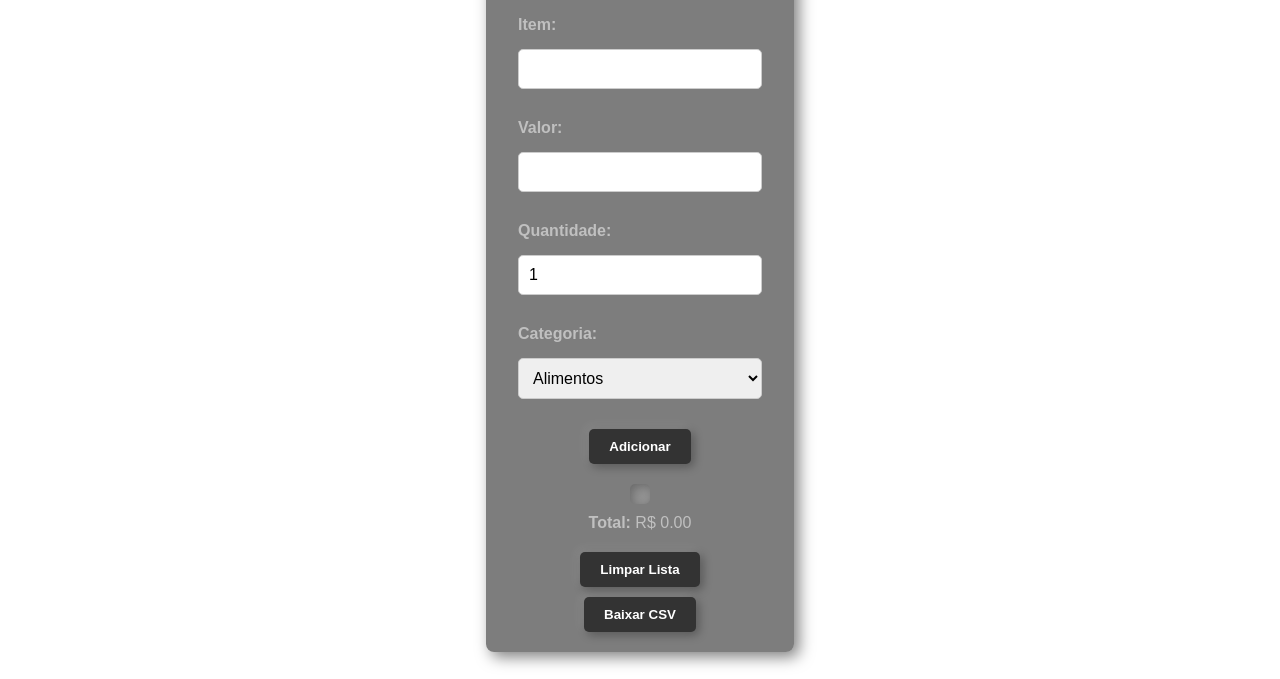
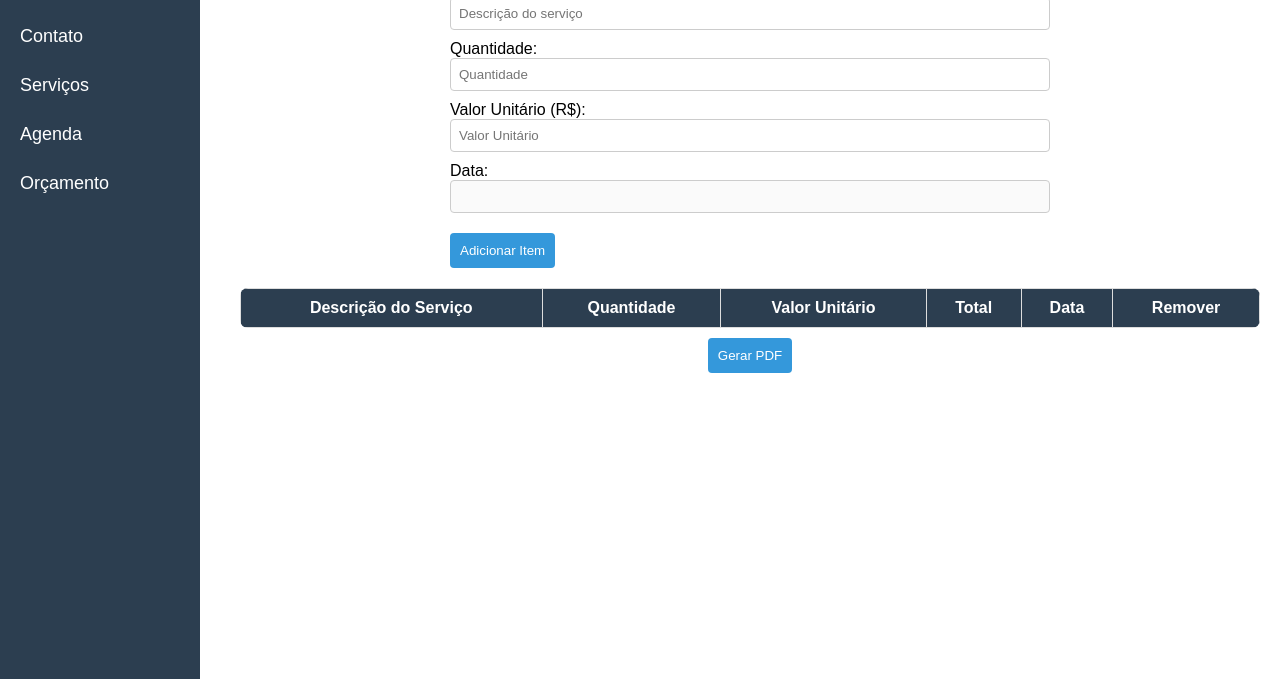
Before and after one commit to WallyMuniz/Projeto_Qualidade, a plain HTML site: page index.html in a window 1280 px wide. Shown: the part 121-800 px from the top of the page. Drawn offline with nearby package versions, Linux system fonts and the light colour scheme.

Commit message:
Update index.html

```diff
--- a/index.html
+++ b/index.html
@@ -1,251 +1,316 @@
 <!DOCTYPE html>
-<html lang="pt-br">
+<html lang="pt-BR">
 <head>
   <meta charset="UTF-8">
   <meta name="viewport" content="width=device-width, initial-scale=1.0">
   <link rel="icon" href="favicon.ico" type="image/x-icon">
-    <title>Lista de Compras</title>
+  <title>BW Serviços</title>
   <style>
     body {
+      font-family: Arial, sans-serif;
       margin: 0;
+      padding: 0;
+      display: flex;
+      flex-direction: row;
       min-height: 100vh;
-            height: auto;
-            background-image: url('imagem.jpg');
-            background-size: cover;
-            display: flex;
-            justify-content: center;
-            align-items: center;
-            font-family: Arial, sans-serif;
-            color: #ffffff;
-            overflow-y: auto;
-            overflow-x: hidden;
+    }
+    .menu-lateral {
+      width: 200px;
+      background-color: #2c3e50;
+      color: white;
+      padding: 20px;
+      height: 100vh;
+      position: fixed;
+      box-sizing: border-box;
+    }
+    .menu-lateral a {
+      display: block;
+      color: white;
+      text-decoration: none;
+      padding: 10px 0;
+      font-size: 18px;
+      margin-bottom: 8px;
+    }
+    .menu-lateral a:hover {
+      background-color: #34495e;
+      border-radius: 4px;
+    }
+    .conteudo {
+      margin-left: 220px;
+      padding: 20px;
+      flex-grow: 1;
+      box-sizing: border-box;
+    }
+    .conteudo h1 {
+      text-align: center;
+    }
+    .tabela-container {
+      width: 100%;
+      margin-top: 20px;
+      overflow-x: auto;
+    }
+    table {
+      width: 100%;
+      border-collapse: collapse;
+      border-radius: 8px;
+      overflow: hidden;
+    }
+    th, td {
+      border: 1px solid #ddd;
+      padding: 10px;
+      text-align: center;
+    }
+    th {
+      background-color: #2c3e50;
+      color: white;
+    }
+    td {
+      background-color: #ecf0f1;
+    }
+    input[type="number"], input[type="text"] {
+      width: 100%;
+      padding: 8px;
+      border: 1px solid #ccc;
+      border-radius: 4px;
+      margin-bottom: 10px;
+      box-sizing: border-box;
+    }
+    button {
+      background-color: #3498db;
+      color: white;
+      border: none;
+      padding: 10px;
+      cursor: pointer;
+      margin-top: 10px;
+      border-radius: 4px;
+      transition: background-color 0.3s ease;
+    }
+    button:hover {
+      background-color: #2980b9;
+    }
+    .formulario-container {
+      max-width: 600px;
+      margin: 0 auto;
     }
 
-        .container {
-            background:#00000082;
-            padding: 20px;
-            border-radius: 8px;
-            box-shadow: 5px 5px 15px rgba(0, 0, 0, 0.5), -5px -5px 15px rgba(255, 255, 255, 0.1);
-            max-width: 600px;
-            text-align: center;
-            display: flex;
-            flex-direction: column;
-            align-items: center;
+    /* Responsividade */
+    @media (max-width: 768px) {
+      .menu-lateral {
+        width: 150px;
       }
-
-        h1 {
-            font-size: 2em;
-            color: #e0e0e0;
-            text-shadow: 2px 2px 5px rgba(255, 255, 255, 0.2);
+      .conteudo {
+        margin-left: 160px;
       }
-
-        p, label {
-            font-size: 1em;
-            color: #c0c0c0;
-            margin: 10px 0;
+      table {
+        font-size: 12px;
       }
-
-        label {
-            display: block;
-            text-align: left;
-            width: 100%;
     }
-
-        .form-group {
-            display: flex;
-            flex-direction: column;
-            align-items: stretch;
-            width: 100%;
-            margin-bottom: 20px;
+    @media (max-width: 480px) {
+      .menu-lateral {
+        width: 100px;
       }
-
-        input, select {
-            padding: 10px;
-            margin-top: 5px;
-            border: 1px solid #ccc;
-            border-radius: 5px;
-            font-size: 1em;
+      .conteudo {
+        margin-left: 110px;
       }
-
-        button {
-            background-color: #333333;
-            color: #ffffff;
-            border: none;
-            padding: 10px 20px;
-            border-radius: 5px;
-            cursor: pointer;
-            box-shadow: 3px 3px 10px rgba(0, 0, 0, 0.3), -3px -3px 10px rgba(255, 255, 255, 0.1);
-            transition: 0.3s;
-            margin-top: 10px;
+      table {
+        font-size: 10px;
       }
-
-        button:hover {
-            background-color: #444444;
-            box-shadow: inset 2px 2px 8px rgba(255, 255, 255, 0.1), inset -2px -2px 8px rgba(0, 0, 0, 0.3);
     }
-
-        .item {
-            display: flex;
-            justify-content: space-between;
-            align-items: center;
-            margin: 10px 0;
-            padding: 10px;
-            background: #00000082;
-            border-radius: 5px;
-        }
-
-        .item span {
-            margin-right: 10px;
-        }
-
-        #respLista {
-            max-height: 300px;
-            overflow-y: auto;
-            margin-top: 20px;
-            padding: 10px;
-            background: #ffffff26;
-            border-radius: 5px;
-            box-shadow: inset 2px 2px 10px rgba(0, 0, 0, 0.3), inset -2px -2px 10px rgba(255, 255, 255, 0.1);
-        }
-
   </style>
 </head>
 <body>
-    <div class="container">
-        <h1>Lista de Compras</h1>
 
-        <form id="formulario">
-            <div class="form-group">
-                <label for="item"><b>Item:</b></label>
-                <input type="text" id="item" name="item" required>
+  <!-- Menu Lateral -->
+  <div class="menu-lateral">
+    <h2>Menu</h2>
+    <a href="#">Home</a>
+    <a href="#">Contato</a>
+    <a href="#">Serviços</a>
+    <a href="#">Agenda</a>
+    <a href="#">Orçamento</a>
   </div>
 
-            <div class="form-group">
-                <label for="valor"><b>Valor:</b></label>
-                <input type="number" id="valor" name="valor" step="0.01" required>
+  <!-- Conteúdo Principal -->
+  <div class="conteudo">
+    <h1>Orçamento</h1>
+
+    <!-- Formulário de Adição de Item -->
+    <div class="formulario-container">
+      <label for="descricao">Descrição do Serviço:</label>
+      <input type="text" id="descricao" placeholder="Descrição do serviço">
+
+      <label for="quantidade">Quantidade:</label>
+      <input type="number" id="quantidade" placeholder="Quantidade" onchange="calcularTotal()">
+
+      <label for="valor-unitario">Valor Unitário (R$):</label>
+      <input type="number" id="valor-unitario" placeholder="Valor Unitário" onchange="calcularTotal()">
+
+      <label for="data">Data:</label>
+      <input type="text" id="data" value="" disabled>
+
+      <button onclick="adicionarItem()">Adicionar Item</button>
     </div>
 
-            <div class="form-group">
-                <label for="quantidade"><b>Quantidade:</b></label>
-                <input type="number" id="quantidade" name="quantidade" value="1" min="1" required>
+    <!-- Tabela de Orçamento -->
+    <div class="tabela-container">
+      <table id="tabela-orcamento">
+        <thead>
+          <tr>
+            <th>Descrição do Serviço</th>
+            <th>Quantidade</th>
+            <th>Valor Unitário</th>
+            <th>Total</th>
+            <th>Data</th>
+            <th>Remover</th>
+          </tr>
+        </thead>
+        <tbody>
+          <!-- Linhas serão adicionadas aqui dinamicamente -->
+        </tbody>
+      </table>
     </div>
 
-            <div class="form-group">
-                <label for="categoria"><b>Categoria:</b></label>
-                <select id="categoria" name="categoria" required>
-                    <option value="Alimentos">Alimentos</option>
-                    <option value="Bebidas">Bebidas</option>
-                    <option value="Proteínas">Proteínas</option>
-                    <option value="Frios">Frios</option>
-                    <option value="Frutas, Verduras e Legumes">Frutas, Verduras e Legumes</option>
-                    <option value="Higiene & Limpeza">Higiene & Limpeza</option>
-                </select>
+    <!-- Botão Gerar PDF -->
+    <div style="text-align: center;">
+      <button id="gerar-pdf" onclick="salvarPDF()">Gerar PDF</button>
     </div>
-
-            <button type="submit"><b>Adicionar</b></button>
-        </form>
-
-        <div id="respLista"></div>
-        <p><strong><b>Total:</b></strong> R$ <span id="total">0.00</span></p>
-
-        <button id="limparLista"><b>Limpar Lista</b></button>
-        <button id="baixarCSV"><b>Baixar CSV</b></button>
   </div>
 
   <script>
-        const formulario = document.querySelector('#formulario');
-        const respLista = document.querySelector('#respLista');
-        const totalDisplay = document.querySelector('#total');
-        const limparListaBtn = document.querySelector('#limparLista');
-        const baixarCSVBtn = document.querySelector('#baixarCSV');
+    // Função para obter a data atual no formato DD/MM/AAAA
+    function getDataAtual() {
+      const data = new Date();
+      const dia = ("0" + data.getDate()).slice(-2);
+      const mes = ("0" + (data.getMonth() + 1)).slice(-2);
+      const ano = data.getFullYear();
+      return `${dia}/${mes}/${ano}`;
+    }
 
-        let listaDeCompras = JSON.parse(localStorage.getItem('listaDeCompras')) || [];
-        let total = listaDeCompras.reduce((sum, item) => sum + item.valor * item.quantidade, 0);
+    // Função para calcular o total
+    function calcularTotal() {
+      const quantidade = document.getElementById('quantidade').value;
+      const valorUnitario = document.getElementById('valor-unitario').value;
+      const total = quantidade * valorUnitario;
+      document.getElementById('total').value = total.toFixed(2);
+    }
 
-        function atualizarExibicao() {
-            let categorias = {
-                'Alimentos': [],
-                'Bebidas': [],
-                'Proteínas': [],
-                'Frios': [],
-                'Frutas, Verduras e Legumes': [],
-                'Higiene & Limpeza': []
-            };
+    // Função para adicionar um item à tabela
+    function adicionarItem() {
+      const descricao = document.getElementById('descricao').value;
+      const quantidade = document.getElementById('quantidade').value;
+      const valorUnitario = document.getElementById('valor-unitario').value;
 
-            listaDeCompras.forEach(item => {
-                categorias[item.categoria].push(item);
+      if (!descricao || !quantidade || !valorUnitario) {
+        alert('Por favor, preencha todos os campos.');
+        return;
+      }
+
+      if (quantidade <= 0 || valorUnitario <= 0) {
+        alert('A quantidade e o valor unitário devem ser maiores que zero.');
+        return;
+      }
+
+      const data = getDataAtual();
+      const total = (quantidade * valorUnitario).toFixed(2);
+
+      const tabela = document.getElementById('tabela-orcamento').getElementsByTagName('tbody')[0];
+      const novaLinha = tabela.insertRow();
+
+      novaLinha.innerHTML = `
+        <td>${descricao}</td>
+        <td>${quantidade}</td>
+        <td>${parseFloat(valorUnitario).toFixed(2)}</td>
+        <td>${total}</td>
+        <td>${data}</td>
+        <td><button onclick="removerItem(this)">Remover</button></td>
+      `;
+
+      // Limpar campos após adicionar
+      document.getElementById('descricao').value = '';
+      document.getElementById('quantidade').value = '';
+      document.getElementById('valor-unitario').value = '';
+      document.getElementById('data').value = data;
+
+      // Salvar no localStorage
+      salvarOrcamento();
+    }
+
+    // Função para remover um item
+    function removerItem(btn) {
+      const linha = btn.parentElement.parentElement;
+      linha.remove();
+
+      // Salvar no localStorage
+      salvarOrcamento();
+    }
+
+    // Função para salvar orçamento no localStorage
+    function salvarOrcamento() {
+      const tabela = document.getElementById('tabela-orcamento').getElementsByTagName('tbody')[0];
+      const itens = [];
+
+      for (let i = 0; i < tabela.rows.length; i++) {
+        const cols = tabela.rows[i].cells;
+        itens.push({
+          descricao: cols[0].innerText,
+          quantidade: cols[1].innerText,
+          valorUnitario: cols[2].innerText,
+          total: cols[3].innerText,
+          data: cols[4].innerText
         });
+      }
+      localStorage.setItem('orcamento', JSON.stringify(itens));
+    }
 
-            let listaHTML = '';
-            for (let categoria in categorias) {
-                if (categorias[categoria].length > 0) {
-                    listaHTML += `<h3>${categoria}</h3>`;
-                    categorias[categoria].forEach((item, i) => {
-                        listaHTML += `
-                            <div class="item">
-                                <span>${item.nomeDoItem} (x${item.quantidade})</span>
-                                <span>R$ ${(item.valor * item.quantidade).toFixed(2)}</span>
-                                <button onclick="removerItem(${i})">Remover</button>
-                            </div>
+    // Função para carregar orçamento do localStorage
+    function carregarOrcamento() {
+      const orcamento = JSON.parse(localStorage.getItem('orcamento'));
+      if (orcamento) {
+        const tabela = document.getElementById('tabela-orcamento').getElementsByTagName('tbody')[0];
+        orcamento.forEach(item => {
+          const novaLinha = tabela.insertRow();
+          novaLinha.innerHTML = `
+            <td>${item.descricao}</td>
+            <td>${item.quantidade}</td>
+            <td>${item.valorUnitario}</td>
+            <td>${item.total}</td>
+            <td>${item.data}</td>
+            <td><button onclick="removerItem(this)">Remover</button></td>
           `;
         });
       }
     }
 
-            respLista.innerHTML = listaHTML;
-            totalDisplay.innerText = total.toFixed(2);
-            localStorage.setItem('listaDeCompras', JSON.stringify(listaDeCompras));
+    // Função para gerar PDF do orçamento
+    function salvarPDF() {
+      const { jsPDF } = window.jspdf;
+      const doc = new jsPDF();
+
+      // Adicionando Cabeçalho
+      doc.setFontSize(16);
+      doc.text("Orçamento - Empresa XYZ", 20, 20);
+
+      // Adicionando Tabela
+      const tabela = document.getElementById('tabela-orcamento');
+      doc.autoTable({ html: tabela, startY: 30, styles: { fontSize: 10, cellPadding: 5, font: 'helvetica' } });
+
+      // Adicionando Rodapé
+      const dataAtual = new Date().toLocaleDateString();
+      doc.setFontSize(10);
+      doc.text(`Data: ${dataAtual}`, 20, doc.internal.pageSize.height - 20);
+
+      // Salvando PDF
+      doc.save('orcamento.pdf');
     }
 
-        formulario.addEventListener('submit', (e) => {
-            e.preventDefault();
+    // Carregar orçamento ao iniciar
+    window.onload = function() {
+      carregarOrcamento();
+    }
+  </script>
 
-            const nomeDoItem = formulario.item.value;
-            const valor = parseFloat(formulario.valor.value);
-            const quantidade = parseInt(formulario.quantidade.value);
-            const categoria = formulario.categoria.value;
+  <!-- Adicionando a biblioteca jsPDF -->
+  <script src="https://cdnjs.cloudflare.com/ajax/libs/jspdf/2.6.0/jspdf.umd.min.js"></script>
 
-            listaDeCompras.push({ nomeDoItem, valor, quantidade, categoria });
-            total += valor * quantidade;
-
-            atualizarExibicao();
-
-            formulario.item.value = '';
-            formulario.valor.value = '';
-            formulario.quantidade.value = 1;
-            formulario.categoria.value = 'Alimentos';
-            formulario.item.focus();
-        });
-
-        function removerItem(index) {
-            total -= listaDeCompras[index].valor * listaDeCompras[index].quantidade;
-            listaDeCompras.splice(index, 1);
-            atualizarExibicao();
-        }
-
-        limparListaBtn.addEventListener('click', () => {
-            listaDeCompras = [];
-            total = 0;
-            atualizarExibicao();
-        });
-
-        baixarCSVBtn.addEventListener('click', () => {
-            const csvContent = gerarCSV(listaDeCompras);
-            const link = document.createElement('a');
-            link.href = 'data:text/csv;charset=utf-8,' + encodeURI(csvContent);
-            link.download = 'lista_de_compras.csv';
-            link.click();
-        });
-
-        function gerarCSV(dados) {
-            let csv = 'Item,Valor,Quantidade,Categoria\n';
-            dados.forEach(item => {
-                csv += `${item.nomeDoItem},${item.valor.toFixed(2)},${item.quantidade},${item.categoria}\n`;
-            });
-            return csv;
-        }
-
-        atualizarExibicao();
-    </script>
 </body>
 </html>
```
Lines whose indentation alone changed are shown as unchanged.
